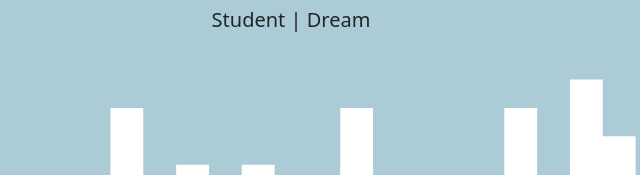
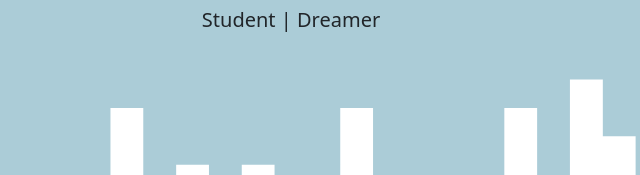
Before and after one commit to zahranf/zahranf.github.io, a plain HTML site: page index.html in a window 1280 px wide. Shown: the part 366-541 px from the top of the page, 349-989 px from the left. Drawn offline with nearby package versions, Linux system fonts and the light colour scheme.

Commit message:
Change lead jumbotron

```diff
--- a/index.html
+++ b/index.html
@@ -52,7 +52,7 @@
     <section class="jumbotron text-center">
       <img src="img/zahran.jpg" alt="zahran" width="200" class="rounded-circle img-thumbnail" />
       <h1 class="display-4">Zahran Fadhila</h1>
-      <p class="lead">Student | Dream</p>
+      <p class="lead">Student | Dreamer</p>
       <svg xmlns="http://www.w3.org/2000/svg" viewBox="0 0 1440 320">
         <path
           fill="#ffffff"
```
